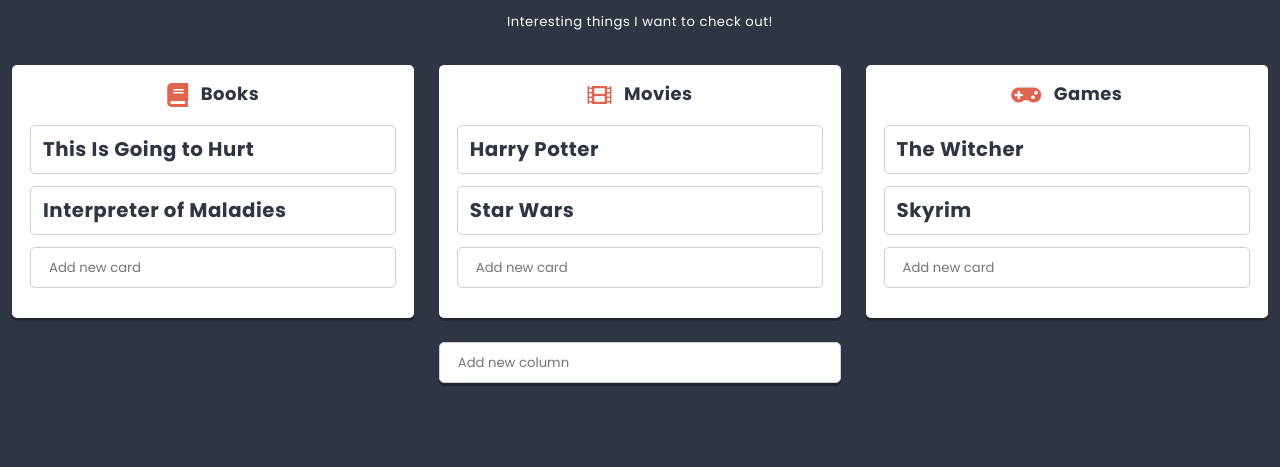
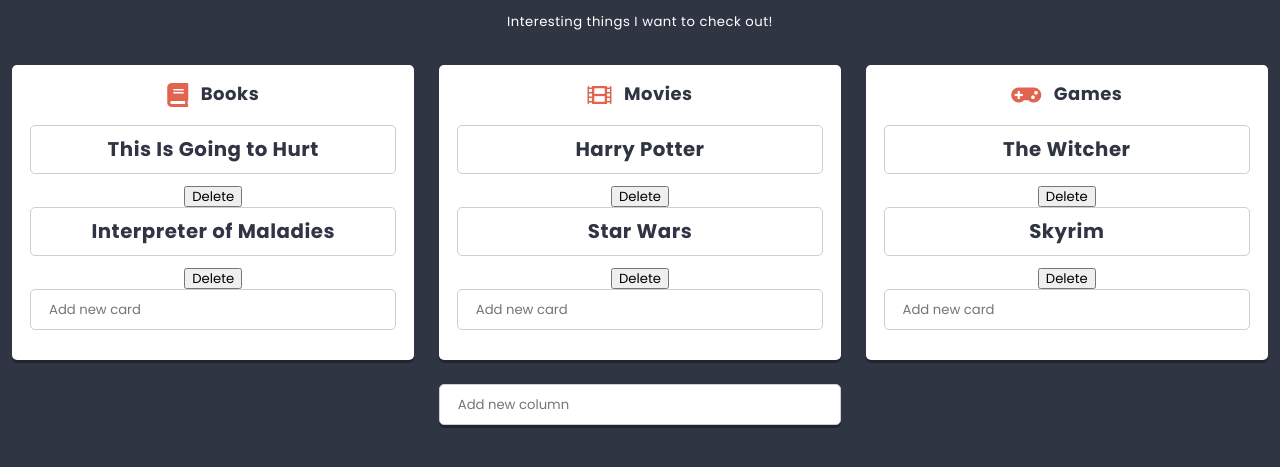
Before and after one commit to angelika-draczynska/learning-react, a React app: page / in a window 1280 px wide. Shown: the part 367-834 px from the top of the page. Before the commit the page ends 800 px from the top, so only its background shows below. Built offline with nearby package versions, Linux system fonts and the light colour scheme.

Commit message:
Delete button

```diff
--- a/src/components/Card/Card.js
+++ b/src/components/Card/Card.js
@@ -1,12 +1,14 @@
 import React from "react";
 import styles from "./Card.scss";
-
 
 class Card extends React.Component {
 
   render() {
     return (
+      <div className={styles.card}>
         <h2 className={styles.component}>{this.props.title}</h2>
+        <button className={styles.button} onClick={() => {this.props.delete(this.props.id)}}>Delete</button>
+      </div>
     );
   }
 }
--- a/src/components/Card/Card.scss
+++ b/src/components/Card/Card.scss
@@ -7,4 +7,10 @@
   padding: $base-size;
   margin: 0 0 $base-size 0;
   border-radius: $radius;
+  text-align: center;
 }
+
+.card {
+  position: relative;
+  text-align: center;
+}
--- a/src/components/Column/Column.js
+++ b/src/components/Column/Column.js
@@ -8,7 +8,7 @@
 
 class Column extends React.Component {
   state = {
-    cards: this.props.cards || []
+    cards: this.props.cards || [],
   };
 
   static propTypes = {
@@ -23,18 +23,24 @@
           key: state.cards.length
             ? state.cards[state.cards.length - 1].key + 1
             : 0,
-          title
+          title,
         }
       ]
     }));
-  }
+  };
+
+  handleDelete = itemId => {
+    const items = this.state.cards.filter(card => card.key !== itemId);
+    console.log(items);
+    this.setState({ cards: items });
+  };
 
   render() {
     return (
       <section className={styles.component}>
         <h3 className={styles.title}><span className={styles.icon}><Icon name={this.props.icon} /></span>{this.props.title}</h3>
         {this.state.cards.map(({ key, ...cardsProps }) => (
-          <Card key={key} {...cardsProps} />
+          <Card delete={this.handleDelete} id={this.key} key={key} {...cardsProps} />
         ))}
         <div className={styles.creator}>
           <Creator
@@ -44,7 +50,8 @@
         </div>
       </section>
     );
-  }
+}
 }
 
+
 export default Column;
```
